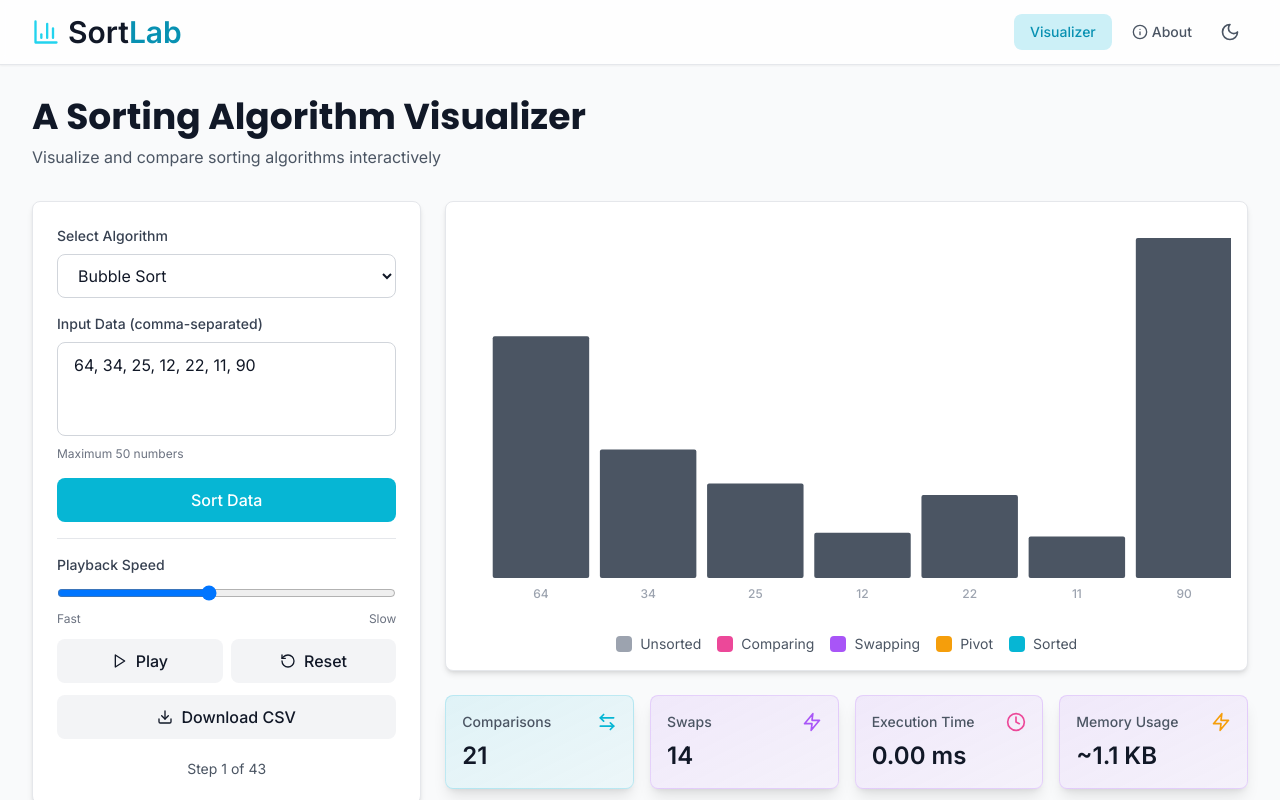
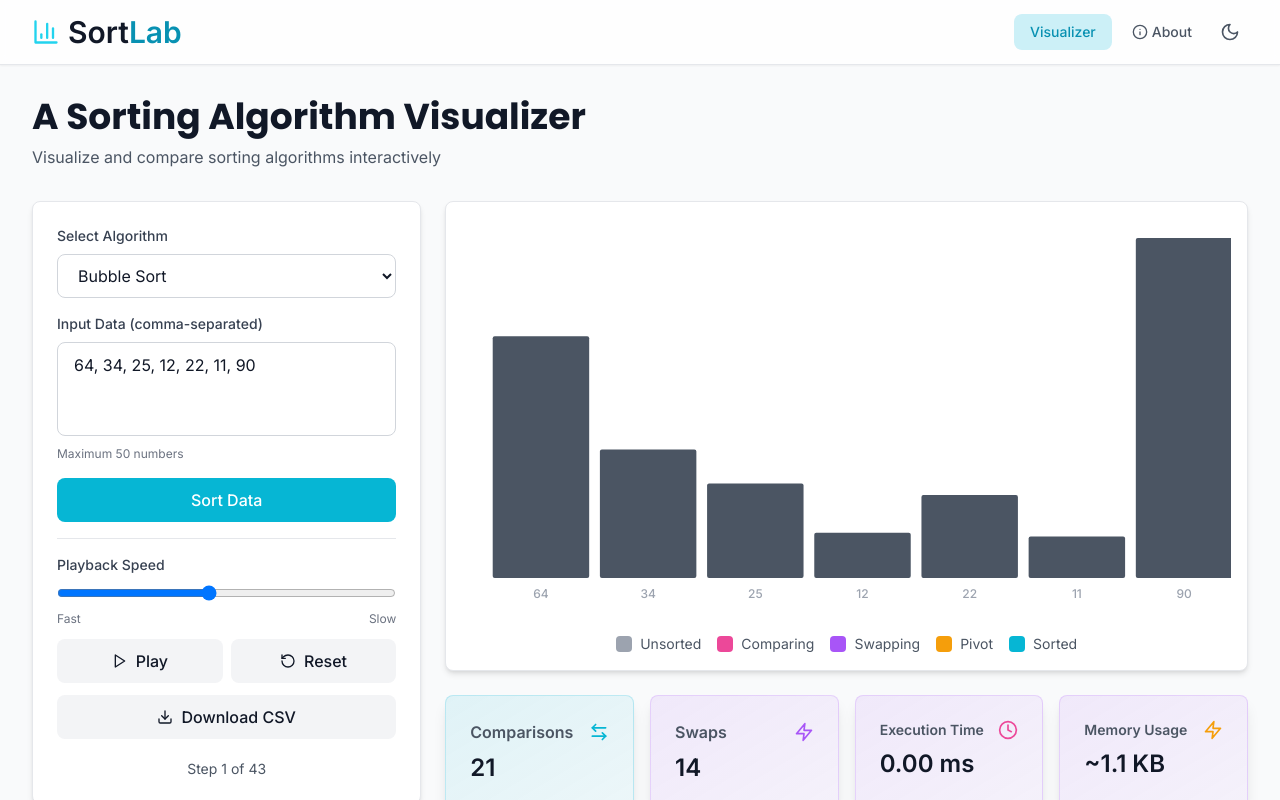
Before and after one commit to dhyan2815/SortLab, a React (Vite) app: page / in a window 1280 px wide. Both pictures are taken after a click on the button "Sort Data". Shown: the top 800 px of the page. Built offline with nearby package versions, Linux system fonts and the light colour scheme.

Commit message:
chore: adjust performanceMetrics styling

```diff
--- a/src/components/PerformanceMetrics.tsx
+++ b/src/components/PerformanceMetrics.tsx
@@ -17,33 +17,33 @@ export default function PerformanceMetrics({
 
   return (
     <div className="grid grid-cols-1 sm:grid-cols-2 lg:grid-cols-4 gap-4">
-      <div className="bg-gradient-to-br from-cyan-500/10 to-cyan-500/5 border border-cyan-500/20 dark:border-cyan-500/20 rounded-lg p-4 hover:border-cyan-500/40 transition-all duration-200 shadow-lg">
+      <div className="bg-gradient-to-br from-cyan-500/10 to-cyan-500/5 border border-cyan-500/20 dark:border-cyan-500/20 rounded-lg p-6 hover:border-cyan-500/40 transition-all duration-200 shadow-lg">
         <div className="flex items-center justify-between mb-2">
-          <span className="text-gray-600 dark:text-gray-400 text-sm font-medium">Comparisons</span>
+          <span className="text-gray-600 dark:text-gray-400 text-md font-semibold">Comparisons</span>
           <ArrowLeftRight className="w-5 h-5 text-cyan-500 dark:text-cyan-400" />
         </div>
         <p className="text-2xl font-bold text-gray-900 dark:text-white">{comparisons.toLocaleString()}</p>
       </div>
 
-      <div className="bg-gradient-to-br from-purple-500/10 to-purple-500/5 border border-purple-500/20 dark:border-purple-500/20 rounded-lg p-4 hover:border-purple-500/40 transition-all duration-200 shadow-lg">
+      <div className="bg-gradient-to-br from-purple-500/10 to-purple-500/5 border border-purple-500/20 dark:border-purple-500/20 rounded-lg p-6 hover:border-purple-500/40 transition-all duration-200 shadow-lg">
         <div className="flex items-center justify-between mb-2">
-          <span className="text-gray-600 dark:text-gray-400 text-sm font-medium">Swaps</span>
+          <span className="text-gray-600 dark:text-gray-400 text-md font-semibold">Swaps</span>
           <Zap className="w-5 h-5 text-purple-500 dark:text-purple-400" />
         </div>
         <p className="text-2xl font-bold text-gray-900 dark:text-white">{swaps.toLocaleString()}</p>
       </div>
 
-      <div className="bg-gradient-to-br from-purple-500/10 to-purple-500/5 border border-purple-500/20 dark:border-purple-500/20 rounded-lg p-4 hover:border-purple-500/40 transition-all duration-200 shadow-lg">
+      <div className="bg-gradient-to-br from-purple-500/10 to-purple-500/5 border border-purple-500/20 dark:border-purple-500/20 rounded-lg p-6 hover:border-purple-500/40 transition-all duration-200 shadow-lg">
         <div className="flex items-center justify-between mb-2">
-          <span className="text-gray-600 dark:text-gray-400 text-sm font-medium">Execution Time</span>
+          <span className="text-gray-600 dark:text-gray-400 text-sm font-semibold">Execution Time</span>
           <Clock className="w-5 h-5 text-pink-500 dark:text-pink-400" />
         </div>
         <p className="text-2xl font-bold text-gray-900 dark:text-white">{executionTime.toFixed(2)} ms</p>
       </div>
 
-      <div className="bg-gradient-to-br from-purple-500/10 to-purple-500/5 border border-purple-500/20 dark:border-purple-500/20 rounded-lg p-4 hover:border-purple-500/40 transition-all duration-200 shadow-lg">
+      <div className="bg-gradient-to-br from-purple-500/10 to-purple-500/5 border border-purple-500/20 dark:border-purple-500/20 rounded-lg p-6 hover:border-purple-500/40 transition-all duration-200 shadow-lg">
         <div className="flex items-center justify-between mb-2">
-          <span className="text-gray-600 dark:text-gray-400 text-sm font-medium">Memory Usage</span>
+          <span className="text-gray-600 dark:text-gray-400 text-sm font-semibold">Memory Usage</span>
           <Zap className="w-5 h-5 text-amber-500 dark:text-amber-400" />
         </div>
         <p className="text-2xl font-bold text-gray-900 dark:text-white">~{estimatedMemory.toFixed(1)} KB</p>
```
